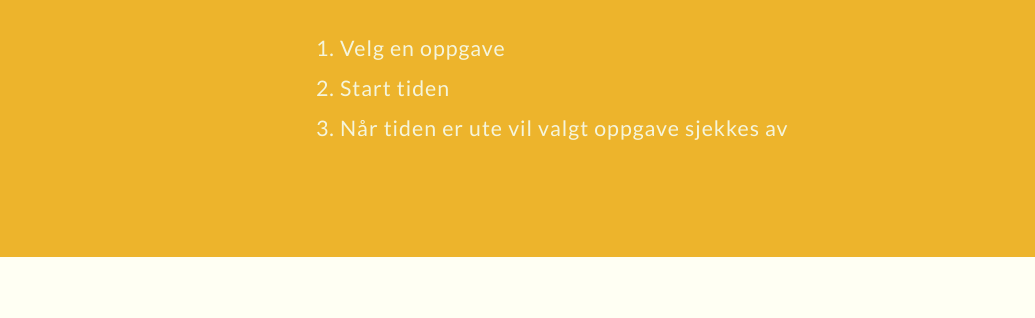
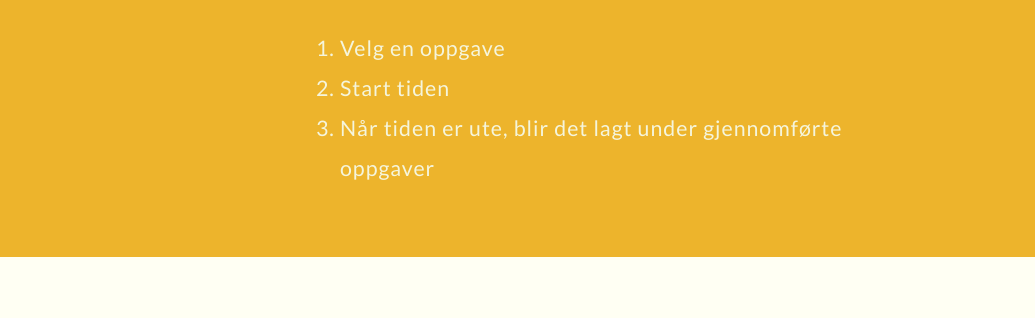
Before and after one commit to Merethee/RaskVask-produkt-side, a plain HTML site: page index.html in a window 1280 px wide. Shown: the part 1443-1761 px from the top of the page, 0-1035 px from the left. Drawn offline with Linux system fonts and the light colour scheme.

Commit message:
final changes

```diff
--- a/index.html
+++ b/index.html
@@ -29,17 +29,15 @@
                 <ol>
                     <li>Velg en oppgave</li>
                     <li>Start tiden</li>
-                    <li> Når tiden er ute vil valgt oppgave sjekkes av</li>
+                    <li> Når tiden er ute, blir det lagt under gjennomførte oppgaver</li>
                 </ol></p>
         </div>
         <div class="box b3">
-        <p class="text-box3">Last ned RaskVask</p>
-        <img src="img/logo_CleanHome.png" alt="icon" class="icon">
+            <p class="text-box3">Last ned RaskVask</p>
+            <img src="img/logo_CleanHome.png" alt="icon" class="icon">
         </div>
     </div>
 
-    <script src="main.js">
-    </script>
+    <script src="main.js"></script>
 </body>
-
 </html>
```
Also changed, not shown: img/Desktopimg.png, style.css (indentation only).
